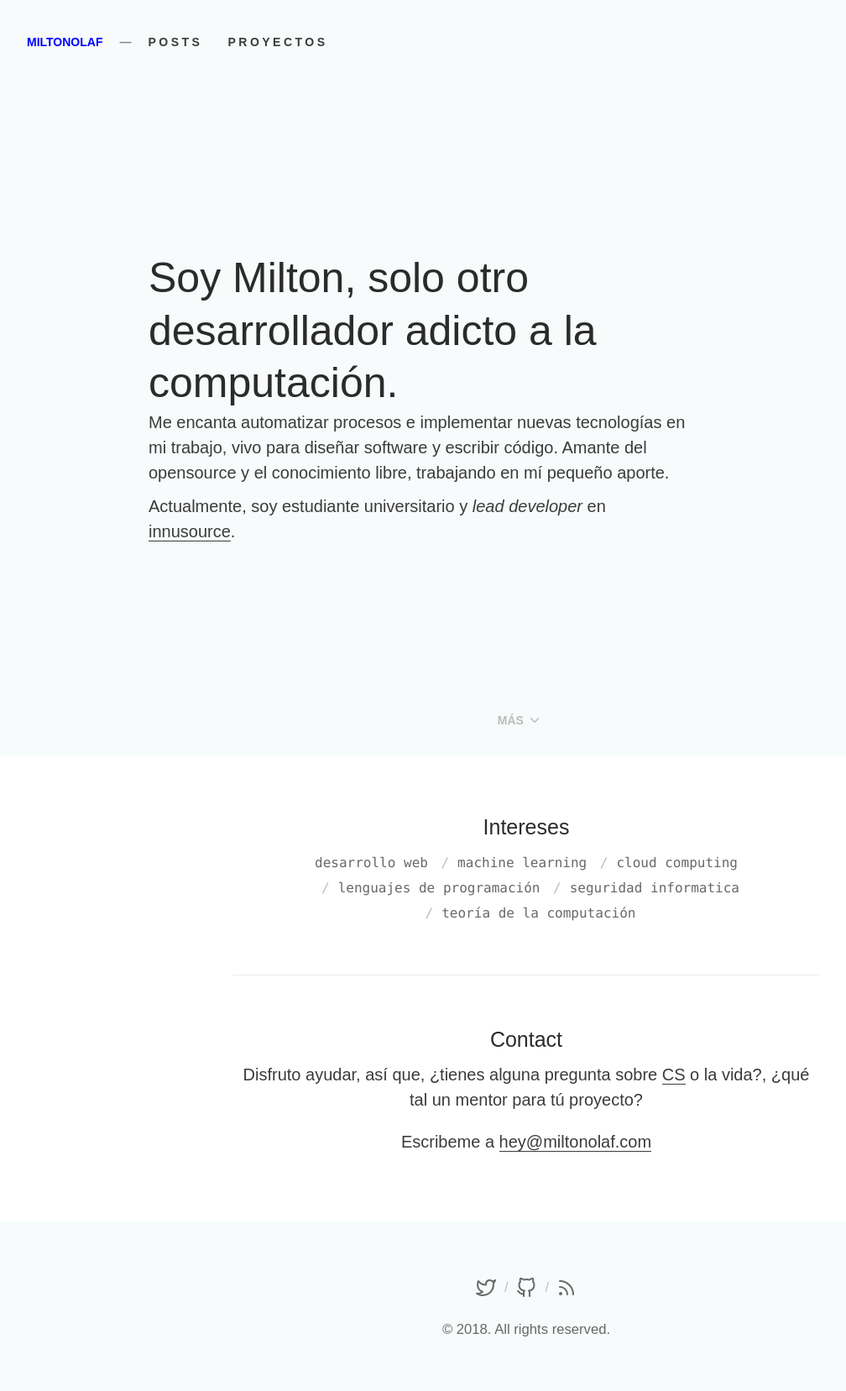
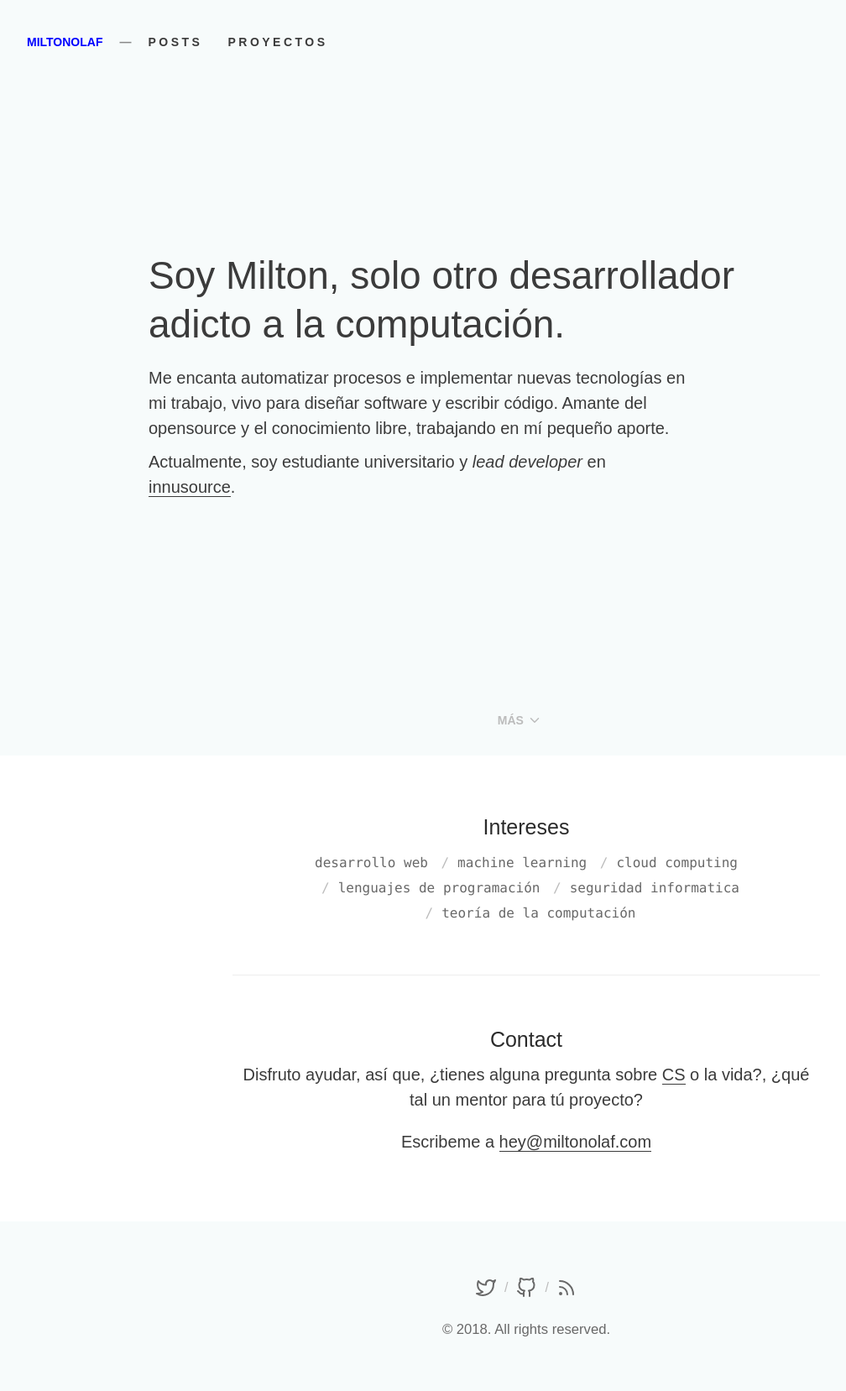
Before and after one commit to MiltonOlaf/miltonolaf.github.io, a Jekyll site: the page built from index.html, in a window 1280 px wide. Shown: the whole page at 84% size, without its empty margins (13-1021 px from the left). Built offline with Jekyll 4.4.1, drawn with Linux system fonts in a browser that asks for light colours; some web fonts are replaced.

Commit message:
update css

```diff
--- a/_sass/glitch/_custom.scss
+++ b/_sass/glitch/_custom.scss
@@ -11,25 +11,19 @@
     .container{
       max-width: 48rem;
     }
-    h1, h2, p{
-      max-width: 32rem;
-      text-align: left;
-    }
-    h2{
-      color: $gray-3;
+    h1{
+      max-width: 35rem;
       margin-bottom: 1rem;
-      &::before{
-        content: '#';
-        padding: 0 10px 0 0;
-        color: $gray-1;
-      }
     }
     p{
+      max-width: 32rem;
       margin-bottom: .5rem;
+      text-align: left;
     }
   }
   .title{
-    font-size: 2.5rem;
+    color: $gray-4;
+    font-size: 2.3rem;
   }
   .glitch-text::after, .glitch-text::before{
     background: $body-bg-alter;
```
